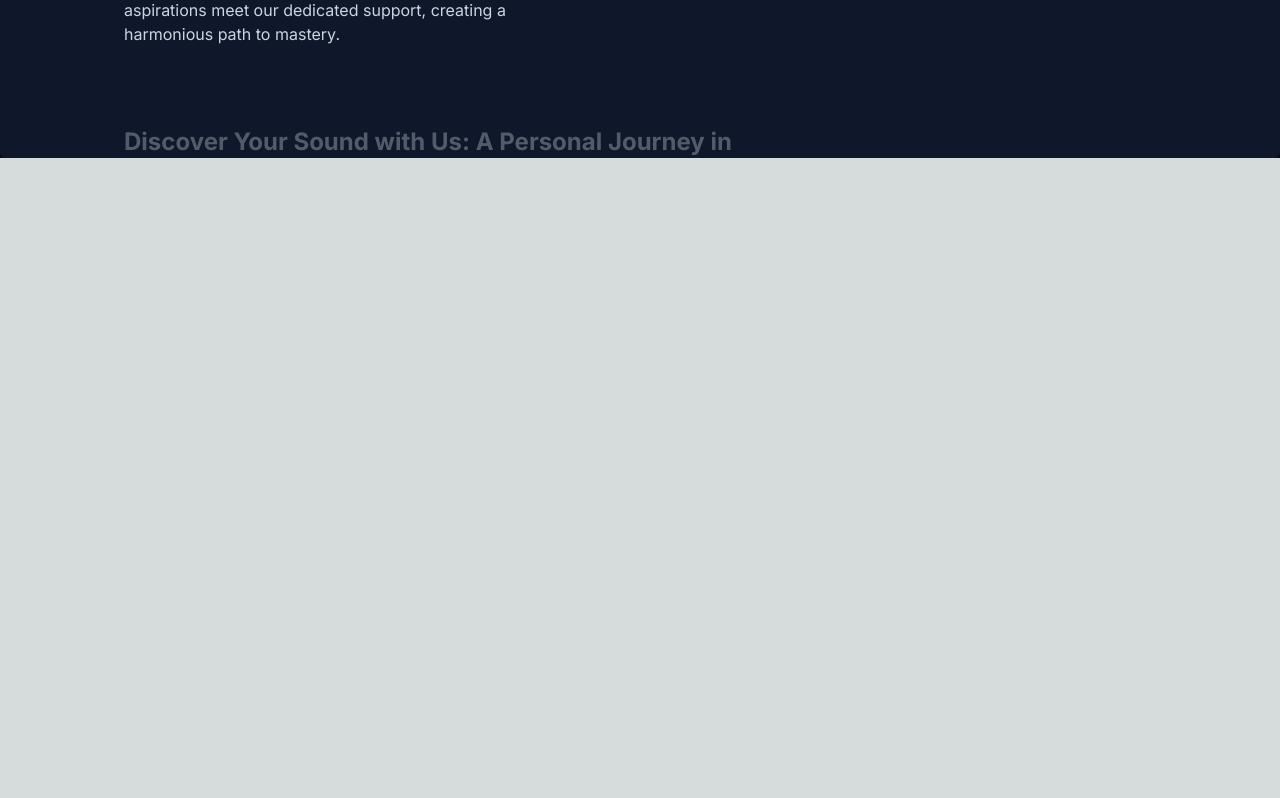
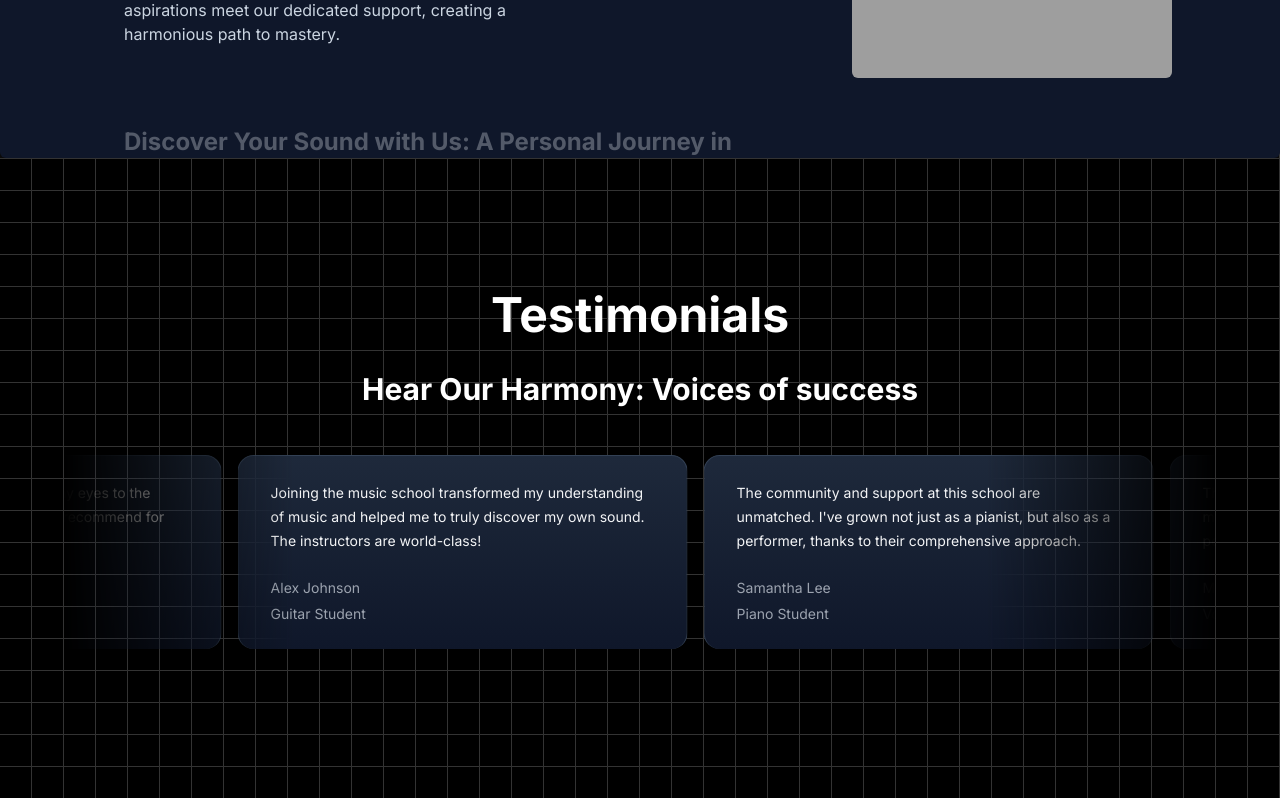
Before and after one commit to Ibadmoin/music-web, a Next.js app: page / in a window 1280 px wide. Shown: the part 1890-2688 px from the top of the page. Before the commit the page ends 2048 px from the top, so only its background shows below. Built offline with nearby package versions, Linux system fonts and the light colour scheme; grey boxes are pictures that could not be loaded.

Commit message:
Testimonial & fixes

```diff
--- /dev/null
+++ b/src/app/components/InfiniteCardSection.tsx
@@ -0,0 +1,55 @@
+"use client";
+import React, { useEffect, useState } from "react";
+import { InfiniteMovingCards } from "./ui/infinite-moving-cards";
+const musicSchoolTestimonials = [
+  {
+    quote:
+      "Joining the music school transformed my understanding of music and helped me to truly discover my own sound. The instructors are world-class!",
+    name: "Alex Johnson",
+    title: "Guitar Student",
+  },
+  {
+    quote:
+      "The community and support at this school are unmatched. I've grown not just as a pianist, but also as a performer, thanks to their comprehensive approach.",
+    name: "Samantha Lee",
+    title: "Piano Student",
+  },
+  {
+    quote:
+      "This school offered me the tools and confidence to take my singing to the next level. I'm endlessly grateful for the personalized coaching.",
+    name: "Michael Chen",
+    title: "Vocal Student",
+  },
+  {
+    quote:
+      "As a violinist, finding the right mentor can be challenging, but this school matched me with a teacher who truly understands my goals and challenges.",
+    name: "Emily Taylor",
+    title: "Violin Student",
+  },
+  {
+    quote:
+      "The production courses here opened my eyes to the intricacies of music production. Highly recommend for any aspiring producers!",
+    name: "Chris Morales",
+    title: "Music Production Student",
+  },
+];
+
+export default function InfiniteCardSection() {
+  return (
+    <div className="h-[40rem] w-full dark:bg-black dark:bg-grid-white/[0.2] relative flex flex-col items-center justify-center overflow-hidden">
+        <h1 className="text-5xl font-bold tect-center mb-8 z-10">Testimonials</h1>
+      <h2 className="text-3xl font-bold text-center mb-8 z-10">
+        Hear Our Harmony: Voices of success
+      </h2>
+      <div className="flex justify-center w-full overflow-hidden px-4 sm:px-6 lg:px-8">
+        <div className="w-full max-w-6xl">
+          <InfiniteMovingCards
+            items={musicSchoolTestimonials}
+            direction="right"
+            speed="slow"
+          />
+        </div>
+      </div>
+    </div>
+  );
+}
--- a/src/app/components/ui/Navbar.tsx
+++ b/src/app/components/ui/Navbar.tsx
@@ -9,9 +9,9 @@
     const [active, setActive] = useState<string | null>(null);
   return (
     <div
-    className={cn("fixed top-10 inset-x-0 max-w-2xl mx-auto z-50", className)}
+    className={cn("fixed top-10 inset-x-0 max-w-2xl mx-auto z-50 ", className)}
     >
-        <Menu setActive={setActive}>
+        <Menu setActive={setActive} >
             <Link href={"/"}>
             <MenuItem setActive={setActive} active={active} item="Home">
 
--- /dev/null
+++ b/src/app/components/ui/infinite-moving-cards.tsx
@@ -0,0 +1,121 @@
+"use client";
+
+import cn from "@/app/lib/utils";
+import React, { useEffect, useState } from "react";
+
+export const InfiniteMovingCards = ({
+  items,
+  direction = "left",
+  speed = "fast",
+  pauseOnHover = true,
+  className,
+}: {
+  items: {
+    quote: string;
+    name: string;
+    title: string;
+  }[];
+  direction?: "left" | "right";
+  speed?: "fast" | "normal" | "slow";
+  pauseOnHover?: boolean;
+  className?: string;
+}) => {
+  const containerRef = React.useRef<HTMLDivElement>(null);
+  const scrollerRef = React.useRef<HTMLUListElement>(null);
+
+  useEffect(() => {
+    addAnimation();
+  }, []);
+  const [start, setStart] = useState(false);
+  function addAnimation() {
+    if (containerRef.current && scrollerRef.current) {
+      const scrollerContent = Array.from(scrollerRef.current.children);
+
+      scrollerContent.forEach((item) => {
+        const duplicatedItem = item.cloneNode(true);
+        if (scrollerRef.current) {
+          scrollerRef.current.appendChild(duplicatedItem);
+        }
+      });
+
+      getDirection();
+      getSpeed();
+      setStart(true);
+    }
+  }
+  const getDirection = () => {
+    if (containerRef.current) {
+      if (direction === "left") {
+        containerRef.current.style.setProperty(
+          "--animation-direction",
+          "forwards"
+        );
+      } else {
+        containerRef.current.style.setProperty(
+          "--animation-direction",
+          "reverse"
+        );
+      }
+    }
+  };
+  const getSpeed = () => {
+    if (containerRef.current) {
+      if (speed === "fast") {
+        containerRef.current.style.setProperty("--animation-duration", "20s");
+      } else if (speed === "normal") {
+        containerRef.current.style.setProperty("--animation-duration", "40s");
+      } else {
+        containerRef.current.style.setProperty("--animation-duration", "80s");
+      }
+    }
+  };
+  return (
+    <div
+      ref={containerRef}
+      className={cn(
+        "scroller relative z-20  max-w-7xl overflow-hidden  [mask-image:linear-gradient(to_right,transparent,white_20%,white_80%,transparent)]",
+        className
+      )}
+    >
+      <ul
+        ref={scrollerRef}
+        className={cn(
+          " flex min-w-full shrink-0 gap-4 py-4 w-max flex-nowrap",
+          start && "animate-scroll ",
+          pauseOnHover && "hover:[animation-play-state:paused]"
+        )}
+      >
+        {items.map((item, idx) => (
+          <li
+            className="w-[350px] max-w-full relative rounded-2xl border border-b-0 flex-shrink-0 border-slate-700 px-8 py-6 md:w-[450px]"
+            style={{
+              background:
+                "linear-gradient(180deg, var(--slate-800), var(--slate-900)",
+            }}
+            key={item.name}
+          >
+            <blockquote>
+              <div
+                aria-hidden="true"
+                className="user-select-none -z-1 pointer-events-none absolute -left-0.5 -top-0.5 h-[calc(100%_+_4px)] w-[calc(100%_+_4px)]"
+              ></div>
+              <span className=" relative z-20 text-sm leading-[1.6] text-gray-100 font-normal">
+                {item.quote}
+              </span>
+              <div className="relative z-20 mt-6 flex flex-row items-center">
+                <span className="flex flex-col gap-1">
+                  <span className=" text-sm leading-[1.6] text-gray-400 font-normal">
+                    {item.name}
+                  </span>
+                  <span className=" text-sm leading-[1.6] text-gray-400 font-normal">
+                    {item.title}
+                  </span>
+                </span>
+              </div>
+            </blockquote>
+          </li>
+        ))}
+      </ul>
+    </div>
+  );
+};
--- a/src/app/components/ui/navbar-menu.tsx
+++ b/src/app/components/ui/navbar-menu.tsx
@@ -39,11 +39,11 @@
           transition={transition}
         >
           {active === item && (
-            <div className="absolute top-[calc(100%_+_1.2rem)] left-1/2 transform -translate-x-1/2 pt-4">
+            <div className="absolute top-[calc(100%_+_1.2rem)] left-1/2 transform -translate-x-1/2 pt-4 " >
               <motion.div
                 transition={transition}
                 layoutId="active" // layoutId ensures smooth animation
-                className="bg-white dark:bg-black backdrop-blur-sm rounded-2xl overflow-hidden border border-black/[0.2] dark:border-white/[0.2] shadow-xl"
+                className="bg-white dark:bg-black/[0.65] backdrop-blur-sm rounded-2xl overflow-hidden border border-black/[0.2] dark:border-white/[0.2] shadow-xl"
               >
                 <motion.div
                   layout // layout ensures smooth animation
@@ -70,7 +70,7 @@
   return (
     <nav
       onMouseLeave={() => setActive(null)} // resets the state
-      className="relative rounded-full border border-transparent dark:bg-black dark:border-white/[0.2] bg-white shadow-input flex justify-center space-x-4 px-8 py-6 "
+      className="relative rounded-full border backdrop-blur-sm border-transparent dark:bg-black/[0.65] dark:border-white/[0.2] bg-white shadow-input flex justify-center space-x-4 px-8 py-6 "
     >
       {children}
     </nav>
@@ -113,7 +113,7 @@
   return (
     <Link
       {...rest}
-      className="text-neutral-700 dark:text-neutral-200 hover:text-black "
+      className="text-neutral-700 dark:text-neutral-200 hover:text-black  "
     >
       {children}
     </Link>
--- a/src/app/components/ui/sticky-scroll-reveal.tsx
+++ b/src/app/components/ui/sticky-scroll-reveal.tsx
@@ -106,7 +106,7 @@
             transition: 'background 0.5s ease-in-out',
         }}
         className={cn(
-          "hidden lg:block h-60 w-80 rounded-md bg-white sticky top-10 overflow-hidden",
+          "hidden lg:block h-80 w-80 rounded-md bg-white sticky top-10 overflow-hidden",
           contentClassName
         )}
       >
--- a/src/app/page.tsx
+++ b/src/app/page.tsx
@@ -2,13 +2,15 @@
 import HeroSection from "./components/ui/HeroSection";
 import FeaturedCourses from "./components/FeaturedCourses";
 import WhyChooseUs from "./components/WhyChooseUs";
+import InfiniteCardSection from "./components/InfiniteCardSection";
 
 export default function Home() {
   return (
   <main className="min-h-screen bg-black/[0.96] antialiased bg-grid-white/[0.2] text-white">
-    <HeroSection />
+    <HeroSection  />
     <FeaturedCourses />
     <WhyChooseUs />
+    <InfiniteCardSection />
 
 
   </main>
--- a/tailwind.config.ts
+++ b/tailwind.config.ts
@@ -14,6 +14,8 @@
     extend: {
       animation: {
         spotlight: "spotlight 2s ease .75s 1 forwards",
+        scroll:
+        "scroll var(--animation-duration, 40s) var(--animation-direction, forwards) linear infinite",
       },
       keyframes: {
         spotlight: {
@@ -26,6 +28,11 @@
             transform: "translate(-50%,-40%) scale(1)",
           },
         },
+        scroll: {
+          to: {
+            transform: "translate(calc(-50% - 0.5rem))",
+          },
+        },
       },
       backgroundImage: {
         "gradient-radial": "radial-gradient(var(--tw-gradient-stops))",
@@ -34,7 +41,7 @@
       },
     },
   },
-  plugins: [addVariablesForColors],
+  plugins: [addVariablesForColors,addSvgPattern],
 };
 
 // This plugin adds each Tailwind color as a global CSS variable, e.g. var(--gray-200).
@@ -48,4 +55,28 @@
     ":root": newVars,
   });
 }
+
+
+function addSvgPattern({ matchUtilities, theme }: any) {
+  matchUtilities(
+    {
+      "bg-grid": (value: any) => ({
+        backgroundImage: `url("${svgToDataUri(
+          `<svg xmlns="http://www.w3.org/2000/svg" viewBox="0 0 32 32" width="32" height="32" fill="none" stroke="${value}"><path d="M0 .5H31.5V32"/></svg>`
+        )}")`,
+      }),
+      "bg-grid-small": (value: any) => ({
+        backgroundImage: `url("${svgToDataUri(
+          `<svg xmlns="http://www.w3.org/2000/svg" viewBox="0 0 32 32" width="8" height="8" fill="none" stroke="${value}"><path d="M0 .5H31.5V32"/></svg>`
+        )}")`,
+      }),
+      "bg-dot": (value: any) => ({
+        backgroundImage: `url("${svgToDataUri(
+          `<svg xmlns="http://www.w3.org/2000/svg" viewBox="0 0 32 32" width="16" height="16" fill="none"><circle fill="${value}" id="pattern-circle" cx="10" cy="10" r="1.6257413380501518"></circle></svg>`
+        )}")`,
+      }),
+    },
+    { values: flattenColorPalette(theme("backgroundColor")), type: "color" }
+  );
+}
 export default config;
```
